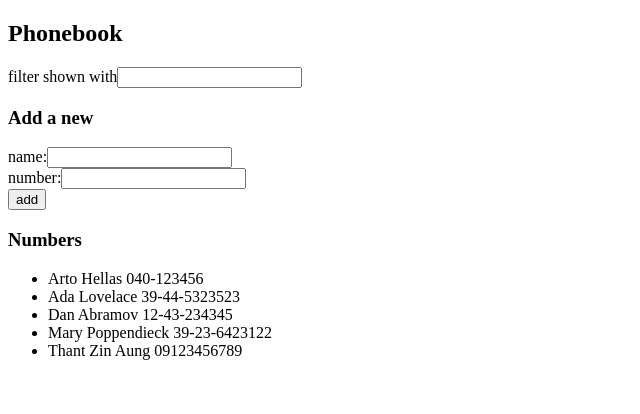
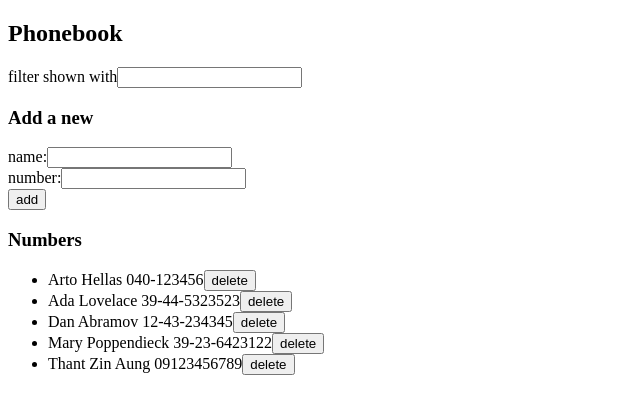
Before and after one commit to TheDevJoeT/FullStackOpenExercises, a React (Vite) app in the folder part2/phonebook/: page / in a window 1280 px wide. Shown: the top 414 px of the page, without its empty margins (0-640 px from the left). Built offline with nearby package versions, Linux system fonts and the light colour scheme; data requests are answered from the project's data file.

Commit message:
exericse 2.14

```diff
--- a/part2/phonebook/src/App.jsx
+++ b/part2/phonebook/src/App.jsx
@@ -30,11 +30,14 @@ const PersonForm = ({
   </form>
 );
 
-const Persons = ({ persons }) => (
+const Persons = ({ persons, handleDelete }) => (
   <ul>
     {persons.map((person) => (
       <li key={person.id}>
         {person.name} {person.number}
+        <button onClick={() => handleDelete(person.id, person.name)}>
+          delete
+        </button>
       </li>
     ))}
   </ul>
@@ -55,7 +58,9 @@ const App = () => {
   const handleSubmit = (e) => {
     e.preventDefault();
 
-    const nameExists = persons.some((person) => person.name === newName);
+    const nameExists = persons.some(
+      (person) => person.name === newName
+    );
 
     if (nameExists) {
       alert(`${newName} is already added to phonebook`);
@@ -68,16 +73,26 @@ const App = () => {
     };
 
     personService.create(newPerson).then((returnedPerson) => {
-      setPersons(persons.concat(returnedPerson));
+      setPersons((prev) => prev.concat(returnedPerson));
       setNewName("");
       setNewNumber("");
+    });
+  };
+
+  const handleDelete = (id, name) => {
+    const confirmDelete = window.confirm(`Delete ${name}?`);
+
+    if (!confirmDelete) return;
+
+    personService.remove(id).then(() => {
+      setPersons((prev) => prev.filter((person) => person.id !== id));
     });
   };
 
   const handleFilterChange = (e) => setFilter(e.target.value);
 
   const personsToShow = persons.filter((person) =>
-    person.name.toLowerCase().includes(filter.toLowerCase()),
+    person.name.toLowerCase().includes(filter.toLowerCase())
   );
 
   return (
@@ -98,7 +113,7 @@ const App = () => {
 
       <h3>Numbers</h3>
 
-      <Persons persons={personsToShow} />
+      <Persons persons={personsToShow} handleDelete={handleDelete} />
     </div>
   );
 };
--- a/part2/phonebook/src/services/persons.js
+++ b/part2/phonebook/src/services/persons.js
@@ -2,12 +2,13 @@ import axios from "axios";
 
 const baseUrl = "http://localhost:3001/persons";
 
-const getAll = () => {
-  return axios.get(baseUrl).then((response) => response.data);
-};
+const getAll = () =>
+  axios.get(baseUrl).then((response) => response.data);
 
-const create = (newObject) => {
-  return axios.post(baseUrl, newObject).then((response) => response.data);
-};
+const create = (newObject) =>
+  axios.post(baseUrl, newObject).then((response) => response.data);
 
-export default { getAll, create };
+const remove = (id) =>
+  axios.delete(`${baseUrl}/${id}`).then((response) => response.data);
+
+export default { getAll, create, remove };
```
